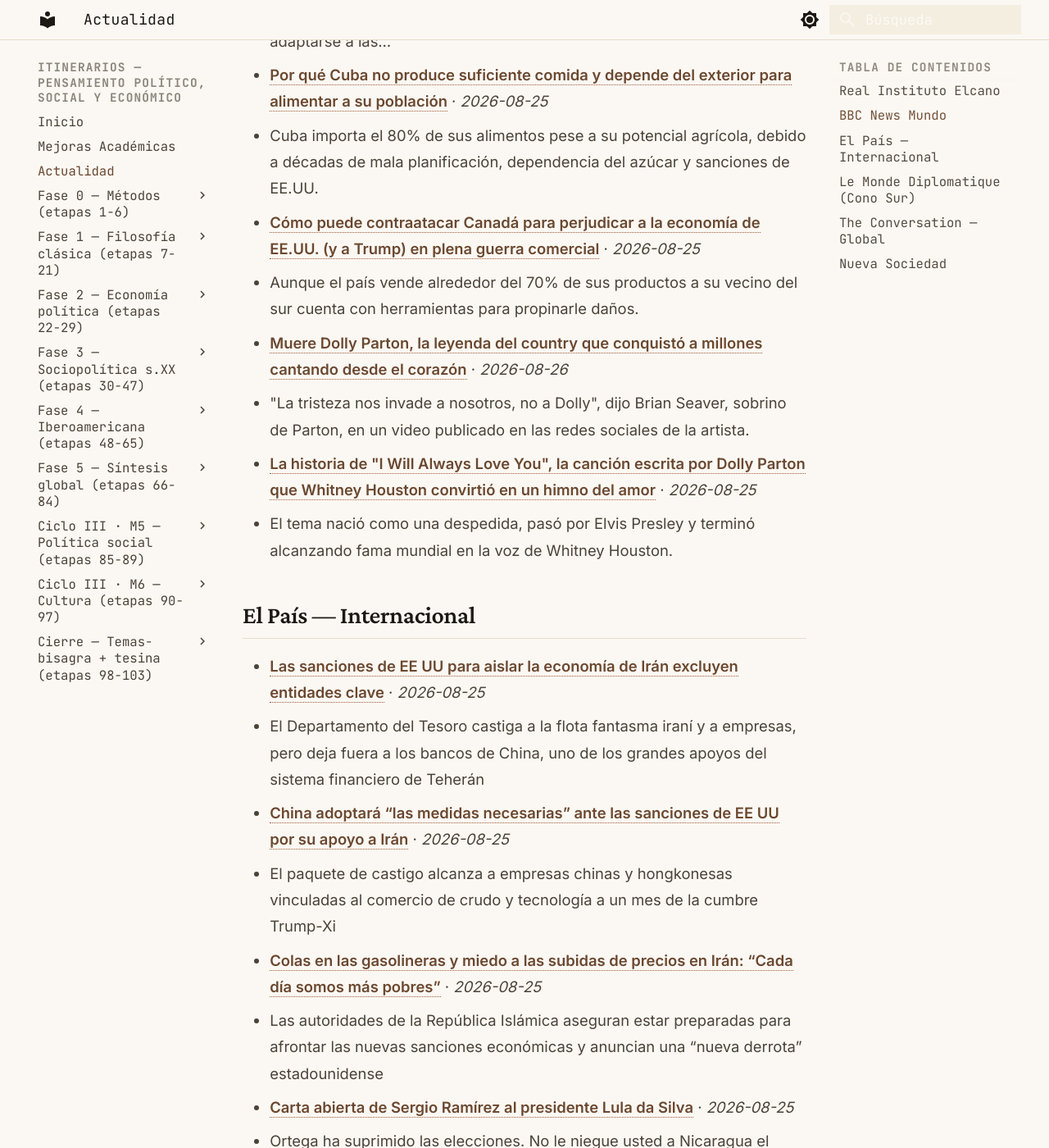
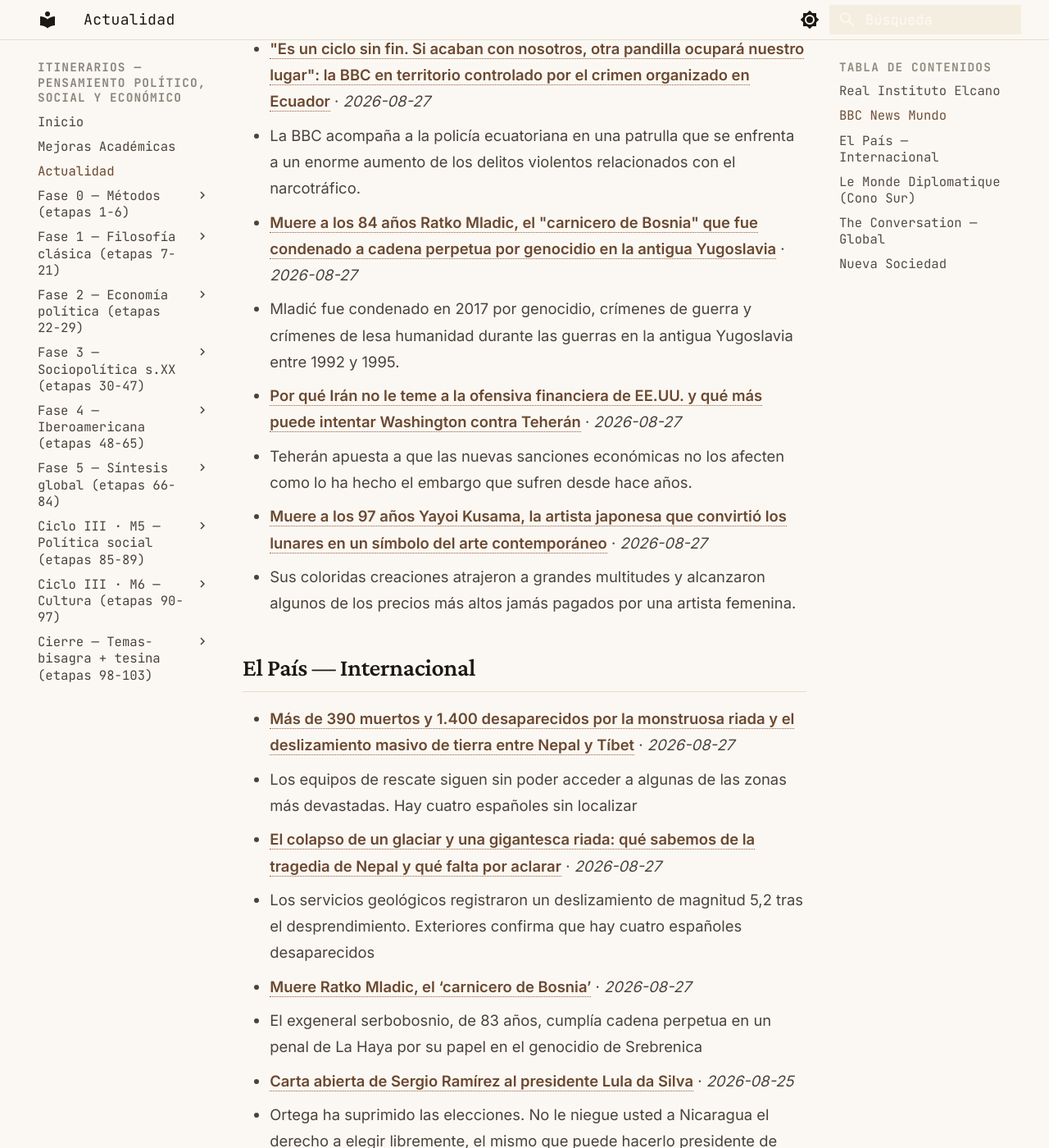
Before and after one commit to MrSpagVi/Curso, an MkDocs documentation site: the page built from docs/actualidad.md, in a window 1280 px wide and 1400 px high, scrolled down 1067 px. Shown: the whole window at 82% size. Built offline with MkDocs 1.6.1 and Material for MkDocs 9.7.7, drawn with Linux system fonts in a browser that asks for light colours; some of the changed text lies outside the part shown.

Commit message:
auto: actualidad 2026-08-27

```diff
--- a/docs/actualidad.md
+++ b/docs/actualidad.md
@@ -6,7 +6,7 @@ title: Actualidad
 
 Últimos titulares de fuentes que dictan agenda en ciencia política y geopolítica. Actualizado automáticamente cada día (vía GitHub Actions).
 
-_Última actualización: 2026-08-26 06:32 UTC_
+_Última actualización: 2026-08-27 17:09 UTC_
 
 !!! tip "Ritual mensual — #actualidad"
     El último sábado de cada mes: agarrá **un** titular de los de abajo y escribí **300 palabras** aplicándole **2 autores** del último mes que leíste. ¿Qué diría cada uno? ¿En qué chocan? No resumas la noticia — usala como caso para pensar con las herramientas que venís construyendo. Guardá el texto con el tag `#actualidad` en tu sistema de notas. Esto convierte la teoría en criterio sobre la coyuntura: el objetivo del plan no es citar a Maquiavelo, es leer el presente con él.
@@ -17,25 +17,25 @@ _Sin datos en esta ejecución. Visitar fuente: [https://www.realinstitutoelcano.
 
 ## BBC News Mundo
 
-- **["Cuanto más difíciles son las cosas, más fuertes somos": los rusos mantienen alto su patriotismo pese a sentir cada vez más la gravedad de la guerra](https://www.bbc.com/mundo/articles/cx2re2mx82no?at_medium=RSS&at_campaign=rss)** · *2026-08-26*
-  - A pesar de la escasez de gasolina (los conductores esperan horas para repostar, muchas veces sin lograrlo), muchos rusos celebran el día de su bandera. La sensación que dejan es que lo único que pueden hacer es adaptarse a las…
-- **[Por qué Cuba no produce suficiente comida y depende del exterior para alimentar a su población](https://www.bbc.com/mundo/articles/c5y013l2pp4o?at_medium=RSS&at_campaign=rss)** · *2026-08-25*
-  - Cuba importa el 80% de sus alimentos pese a su potencial agrícola, debido a décadas de mala planificación, dependencia del azúcar y sanciones de EE.UU.
-- **[Cómo puede contraatacar Canadá para perjudicar a la economía de EE.UU. (y a Trump) en plena guerra comercial](https://www.bbc.com/mundo/articles/ce8x1l47l30o?at_medium=RSS&at_campaign=rss)** · *2026-08-25*
-  - Aunque el país vende alrededor del 70% de sus productos a su vecino del sur cuenta con herramientas para propinarle daños.
-- **[Muere Dolly Parton, la leyenda del country que conquistó a millones cantando desde el corazón](https://www.bbc.com/mundo/articles/cx2z92rgleko?at_medium=RSS&at_campaign=rss)** · *2026-08-26*
-  - "La tristeza nos invade a nosotros, no a Dolly", dijo Brian Seaver, sobrino de Parton, en un video publicado en las redes sociales de la artista.
-- **[La historia de "I Will Always Love You", la canción escrita por Dolly Parton que Whitney Houston convirtió en un himno del amor](https://www.bbc.com/mundo/articles/cp935z5r5x2o?at_medium=RSS&at_campaign=rss)** · *2026-08-25*
-  - El tema nació como una despedida, pasó por Elvis Presley y terminó alcanzando fama mundial en la voz de Whitney Houston.
+- **[Qué causó la avalancha y otras 3 preguntas sobre la catástrofe que dejó cientos de muertos y desaparecidos en Nepal y Tíbet](https://www.bbc.com/mundo/articles/c99dv957nj0o?at_medium=RSS&at_campaign=rss)** · *2026-08-27*
+  - Un grupo de científicos plantea que el evento pudo haber sido causado por el impacto de un glaciar, y no por un sismo, como se pensó en un principio. Aun así, serán necesarios más análisis para confirmar qué ocurrió realmente.
+- **["Es un ciclo sin fin. Si acaban con nosotros, otra pandilla ocupará nuestro lugar": la BBC en territorio controlado por el crimen organizado en Ecuador](https://www.bbc.com/mundo/articles/cj4kjj8jw99o?at_medium=RSS&at_campaign=rss)** · *2026-08-27*
+  - La BBC acompaña a la policía ecuatoriana en una patrulla que se enfrenta a un enorme aumento de los delitos violentos relacionados con el narcotráfico.
+- **[Muere a los 84 años Ratko Mladic, el "carnicero de Bosnia" que fue condenado a cadena perpetua por genocidio en la antigua Yugoslavia](https://www.bbc.com/mundo/articles/c4g07ep8z93o?at_medium=RSS&at_campaign=rss)** · *2026-08-27*
+  - Mladić fue condenado en 2017 por genocidio, crímenes de guerra y crímenes de lesa humanidad durante las guerras en la antigua Yugoslavia entre 1992 y 1995.
+- **[Por qué Irán no le teme a la ofensiva financiera de EE.UU. y qué más puede intentar Washington contra Teherán](https://www.bbc.com/mundo/articles/c93vyng55zno?at_medium=RSS&at_campaign=rss)** · *2026-08-27*
+  - Teherán apuesta a que las nuevas sanciones económicas no los afecten como lo ha hecho el embargo que sufren desde hace años.
+- **[Muere a los 97 años Yayoi Kusama, la artista japonesa que convirtió los lunares en un símbolo del arte contemporáneo](https://www.bbc.com/mundo/articles/c20ljrlv0qvo?at_medium=RSS&at_campaign=rss)** · *2026-08-27*
+  - Sus coloridas creaciones atrajeron a grandes multitudes y alcanzaron algunos de los precios más altos jamás pagados por una artista femenina.
 
 ## El País — Internacional
 
-- **[Las sanciones de EE UU para aislar la economía de Irán excluyen entidades clave](https://elpais.com/internacional/2026-08-25/las-sanciones-de-ee-uu-para-aislar-la-economia-de-iran-excluyen-entidades-clave.html)** · *2026-08-25*
-  - El Departamento del Tesoro castiga a la flota fantasma iraní y a empresas, pero deja fuera a los bancos de China, uno de los grandes apoyos del sistema financiero de Teherán
-- **[China adoptará “las medidas necesarias” ante las sanciones de EE UU por su apoyo a Irán](https://elpais.com/internacional/2026-08-25/china-entra-en-el-punto-de-mira-del-nuevo-cerco-economico-de-estados-unidos-a-iran.html)** · *2026-08-25*
-  - El paquete de castigo alcanza a empresas chinas y hongkonesas vinculadas al comercio de crudo y tecnología a un mes de la cumbre Trump-Xi
-- **[Colas en las gasolineras y miedo a las subidas de precios en Irán: “Cada día somos más pobres”](https://elpais.com/internacional/2026-08-25/iran-amenaza-con-represalias-tras-la-tibia-ampliacion-de-las-sanciones-de-estados-unidos.html)** · *2026-08-25*
-  - Las autoridades de la República Islámica aseguran estar preparadas para afrontar las nuevas sanciones económicas y anuncian una “nueva derrota” estadounidense
+- **[Más de 390 muertos y 1.400 desaparecidos por la monstruosa riada y el deslizamiento masivo de tierra entre Nepal y Tíbet](https://elpais.com/internacional/2026-08-27/el-numero-de-desaparecidos-en-nepal-y-tibet-tras-la-fuerte-riada-asciende-a-mas-de-1100-segun-dos-registros.html)** · *2026-08-27*
+  - Los equipos de rescate siguen sin poder acceder a algunas de las zonas más devastadas. Hay cuatro españoles sin localizar
+- **[El colapso de un glaciar y una gigantesca riada: qué sabemos de la tragedia de Nepal y qué falta por aclarar](https://elpais.com/ciencia/2026-08-27/el-colapso-de-un-glaciar-y-una-gigantesca-riada-que-sabemos-de-la-tragedia-de-nepal-y-que-falta-por-aclarar.html)** · *2026-08-27*
+  - Los servicios geológicos registraron un deslizamiento de magnitud 5,2 tras el desprendimiento. Exteriores confirma que hay cuatro españoles desaparecidos
+- **[Muere Ratko Mladic, el ‘carnicero de Bosnia’](https://elpais.com/internacional/2026-08-27/muere-ratko-mladic-el-carnicero-de-bosnia.html)** · *2026-08-27*
+  - El exgeneral serbobosnio, de 83 años, cumplía cadena perpetua en un penal de La Haya por su papel en el genocidio de Srebrenica
 - **[Carta abierta de Sergio Ramírez al presidente Lula da Silva](https://elpais.com/opinion/2026-08-25/carta-abierta-de-sergio-ramirez-al-presidente-lula-da-silva.html)** · *2026-08-25*
   - Ortega ha suprimido las elecciones. No le niegue usted a Nicaragua el derecho a elegir libremente, el mismo que puede hacerlo presidente de Brasil por cuarta vez
 - **[Escuchar a Europa y forjar su futuro](https://elpais.com/opinion/2026-08-25/escuchar-a-europa-y-forjar-su-futuro.html)** · *2026-08-25*
@@ -47,16 +47,16 @@ _Sin datos en esta ejecución. Visitar fuente: [https://www.eldiplo.org/feed/](h
 
 ## The Conversation — Global
 
-- **[Inflation eases less than expected, making another interest rate hike more likely](https://theconversation.com/inflation-eases-less-than-expected-making-another-interest-rate-hike-more-likely-290333)** · *2026-08-26*
-  - The Reserve Bank has warned that if we don’t see inflation coming down, it will have to raise interest rates again.
-- **[The Airport Chaplain: SBS’s global Netflix debut is heartfelt TV that will blow you away](https://theconversation.com/the-airport-chaplain-sbss-global-netflix-debut-is-heartfelt-tv-that-will-blow-you-away-290415)** · *2026-08-26*
-  - The new drama starring Hugo Weaving and Shabana Azeez finds humour and humanity in one of the most chaotic places.
-- **[Jolene, I Will Always Love You and 9 to 5: the genius of Dolly Parton in three songs](https://theconversation.com/jolene-i-will-always-love-you-and-9-to-5-the-genius-of-dolly-parton-in-three-songs-290516)** · *2026-08-26*
-  - The biggest legacy Dolly Parton leaves is her songwriting, and three songs define her more than any others.
-- **[Vaping is better than patches or gums for quitting smoking – updated review](https://theconversation.com/vaping-is-better-than-patches-or-gums-for-quitting-smoking-updated-review-290420)** · *2026-08-26*
-  - The review found vapes containing nicotine were more effective at helping people quit cigarettes than these other methods.
-- **[Nursing students are rejecting careers in aged care. A staffing crisis is coming](https://theconversation.com/nursing-students-are-rejecting-careers-in-aged-care-a-staffing-crisis-is-coming-290137)** · *2026-08-26*
-  - Nursing students often opt out of aged care after their work placement. No amount of downstream reform will undo that first impression of an under-resourced sector.
+- **[How AI-powered policing is endangering the public’s trust in police](https://theconversation.com/how-ai-powered-policing-is-endangering-the-publics-trust-in-police-289467)** · *2026-08-27*
+  - Growing concerns about police use of AI could erode the public’s perception of trust in the legal system.
+- **[Europe needs to fight back against US software dominance – and now is the time](https://theconversation.com/europe-needs-to-fight-back-against-us-software-dominance-and-now-is-the-time-290588)** · *2026-08-27*
+  - Technological dominance is won by carving out protected space in which a domestic alternative can grow.
+- **[Want to imagine a better future? Write a poem](https://theconversation.com/want-to-imagine-a-better-future-write-a-poem-282005)** · *2026-08-27*
+  - In poetry, speculation might help us make sense of what it means to live with an uncertain climate future.
+- **[When skilled immigrants are overqualified, employers pay a price too](https://theconversation.com/when-skilled-immigrants-are-overqualified-employers-pay-a-price-too-289857)** · *2026-08-27*
+  - When the skills of new immigrants exceed the demands of their jobs, organizations may risk losing valued employees.
+- **[Care leavers are dying at a disproportionate rate – evidence and leadership are needed to support them](https://theconversation.com/care-leavers-are-dying-at-a-disproportionate-rate-evidence-and-leadership-are-needed-to-support-them-290485)** · *2026-08-27*
+  - Some of the work that needs to be done should start while young people are still in care.
 
 ## Nueva Sociedad
 
```
